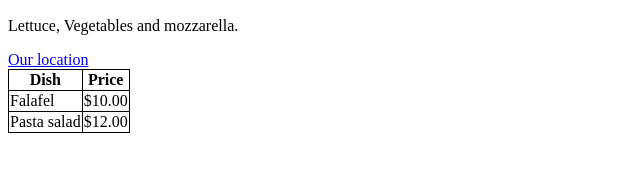
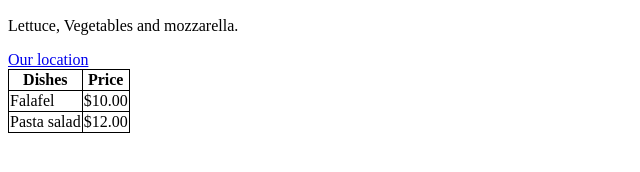
Before and after one commit to rohanbawa/Little-Lemon, a plain HTML site: page index.html in a window 1280 px wide. Shown: the part 492-664 px from the top of the page, 0-640 px from the left. Drawn offline with Linux system fonts and the light colour scheme.

Commit message:
Changed table header name

```diff
--- a/index.html
+++ b/index.html
@@ -21,7 +21,7 @@
         </style>
         <table>
             <tr>
-                <th>Dish</th>
+                <th>Dishes</th>
                 <th>Price</th>
             </tr>
             <tr>
```
